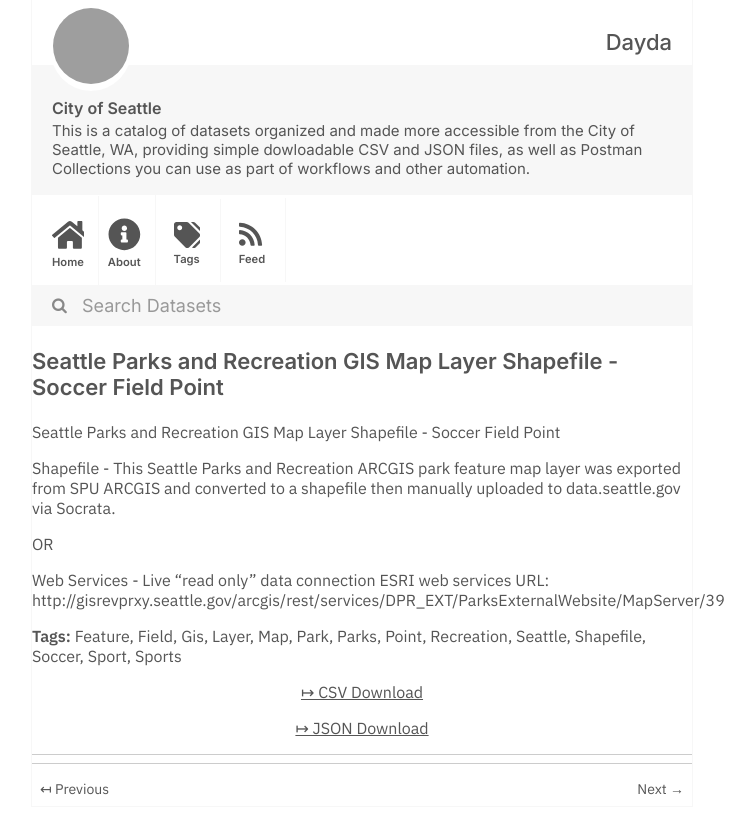
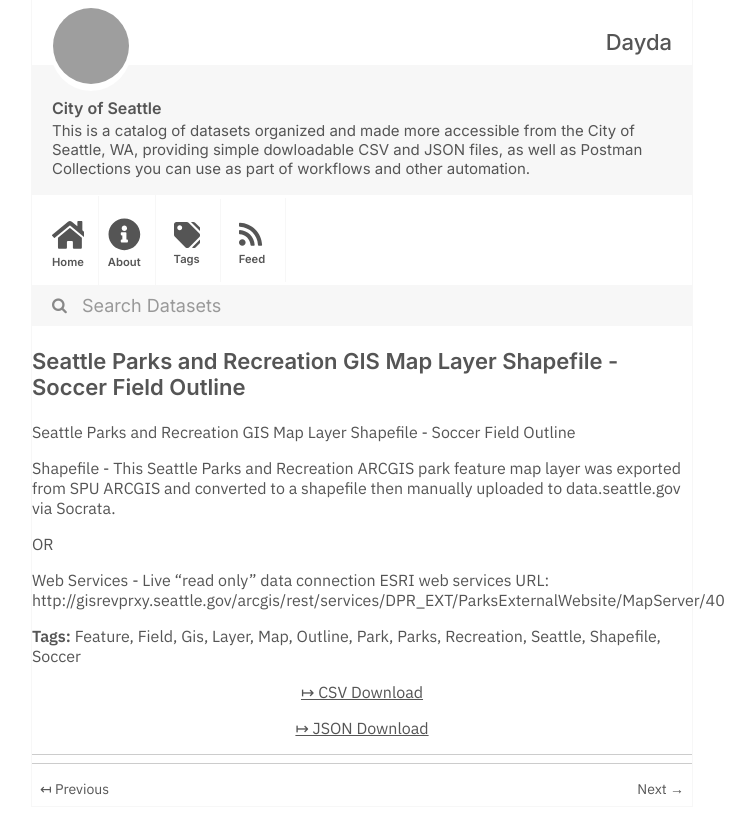
Before and after one commit to dayda-entities/city-of-seattle, a Jekyll site: the page built from _posts/2020-11-10-seattle-parks-and-recreation-g.md, in a window 1280 px wide, cut to the strip 0-834 px from the top of the page. Shown: the whole strip, without its empty margins (278-1033 px from the left). Built offline with Jekyll 4.4.1, drawn with Linux system fonts in a browser that asks for light colours; grey boxes are pictures that could not be loaded.

Commit message:
Publish Data

```diff
--- a/_posts/2020-11-10-seattle-parks-and-recreation-g.md
+++ b/_posts/2020-11-10-seattle-parks-and-recreation-g.md
@@ -1,7 +1,7 @@
 ---
-title: Seattle Parks and Recreation GIS Map Layer Shapefile - Soccer Field Point
-created: '2020-11-10T16:59:35.130316'
-modified: '2020-11-10T16:59:35.130328'
+title: Seattle Parks and Recreation GIS Map Layer Shapefile - Soccer Field Outline
+created: '2020-11-10T16:59:47.671549'
+modified: '2020-11-10T16:59:47.671560'
 state: active
 type: dataset
 tags:
@@ -10,26 +10,26 @@ tags:
   - Gis
   - Layer
   - Map
+  - Outline
   - Park
   - Parks
-  - Point
   - Recreation
   - Seattle
   - Shapefile
   - Soccer
-  - Sport
-  - Sports
 groups:
   - Local Government
-csv_url: 'https://data.seattle.gov/api/views/vre6-ceji/rows.csv?accessType=DOWNLOAD'
-json_url: 'https://data.seattle.gov/api/views/vre6-ceji/rows.json?accessType=DOWNLOAD'
+csv_url: 'https://data.seattle.gov/api/views/8yzb-kyxb/rows.csv?accessType=DOWNLOAD'
+json_url: 'https://data.seattle.gov/api/views/8yzb-kyxb/rows.json?accessType=DOWNLOAD'
 layout: post
 
 ---
-Seattle Parks and Recreation GIS Map Layer Shapefile - Soccer Field Point
+Seattle Parks and Recreation GIS Map Layer Shapefile - Soccer Field Outline
 
-Shapefile - This Seattle Parks and Recreation ARCGIS park feature map layer was exported from SPU ARCGIS and converted to a shapefile then manually uploaded to data.seattle.gov via Socrata.
+Shapefile - This Seattle Parks and Recreation ARCGIS park feature map layer was exported from SPU ARCGIS and
+converted to a shapefile then manually uploaded to data.seattle.gov via Socrata.
 
 OR
 
-Web Services - Live "read only" data connection ESRI web services URL: http://gisrevprxy.seattle.gov/arcgis/rest/services/DPR_EXT/ParksExternalWebsite/MapServer/39
+Web Services - Live "read only" data connection ESRI web services URL:
+http://gisrevprxy.seattle.gov/arcgis/rest/services/DPR_EXT/ParksExternalWebsite/MapServer/40
```
